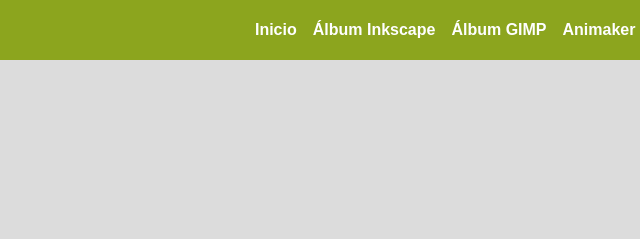
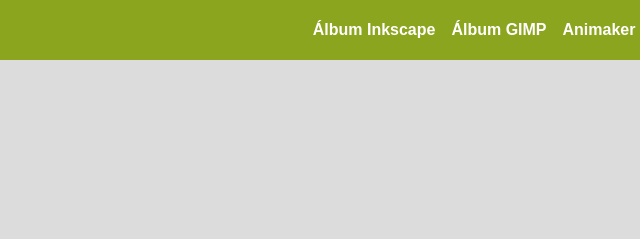
Before and after one commit to jesus117-lab/ProyectoJesus, a plain HTML site: page index.html in a window 1280 px wide. Shown: the top 239 px of the page, 259-899 px from the left. Drawn offline with Linux system fonts and the light colour scheme.

Commit message:
index.html

```diff
--- a/index.html
+++ b/index.html
@@ -13,7 +13,6 @@
                 <a href="https://delightful-hamster-38fdc4.netlify.app">Pagina Proyecto</a>
             </div>
             <ul class="nav-links">
-                <li><a href="#">Inicio</a></li>
                 <li><a href="https://new.express.adobe.com/webpage/design/urn:aaid:sc:VA6C2:79eab24d-dea2-497c-b19a-e82917d501fc" target="_blank">Álbum Inkscape</a></li>
                 <li><a href="https://new.express.adobe.com/webpage/design/urn:aaid:sc:VA6C2:6f3765c8-4c03-48d3-8ffa-4a1a4b3863d1"target="_blank">Álbum GIMP</a></li>
                 <li><a href="https://www.youtube.com/watch?v=ZemznkNSJhc"target="_blank">Animaker</a></li>
```
